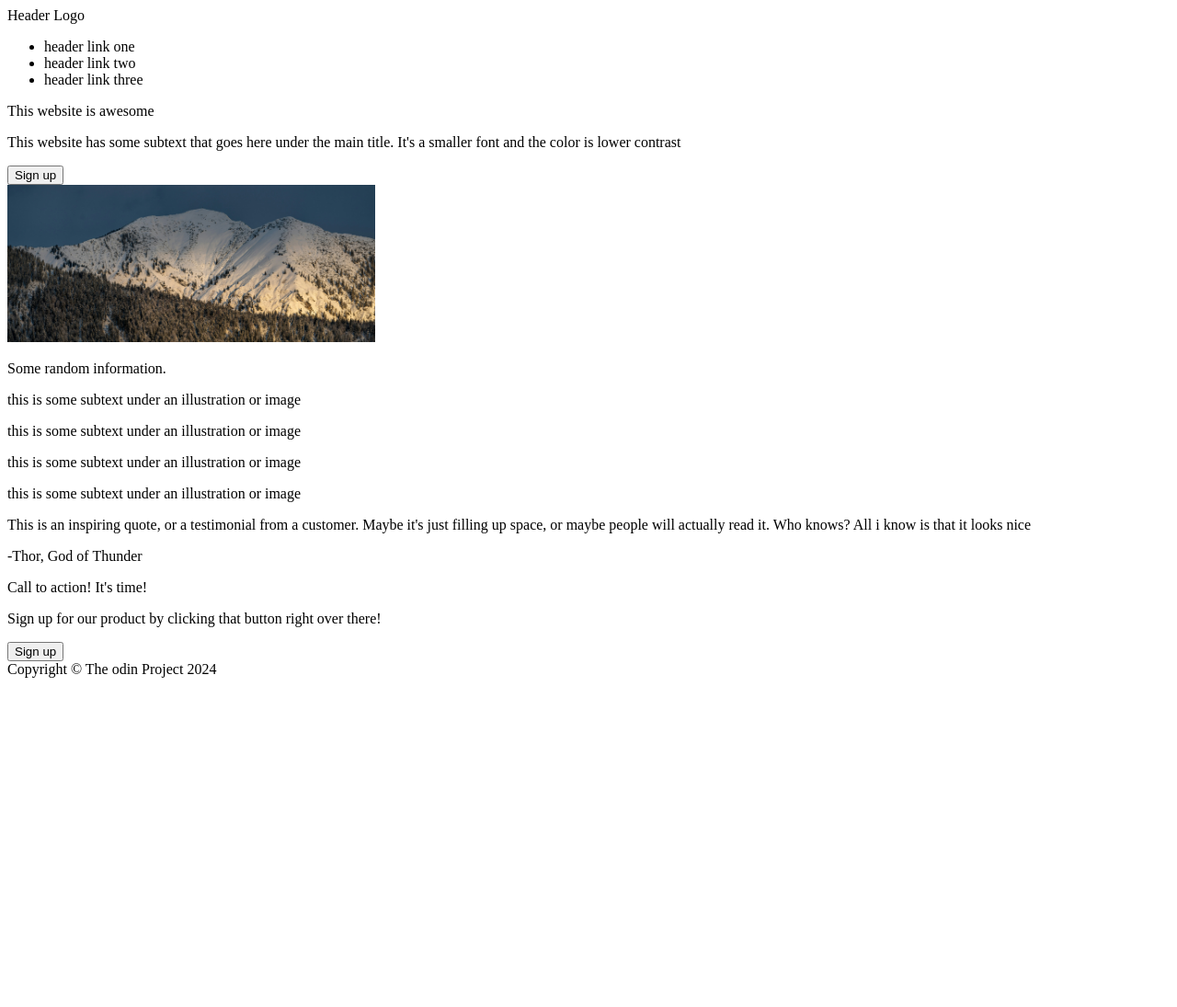
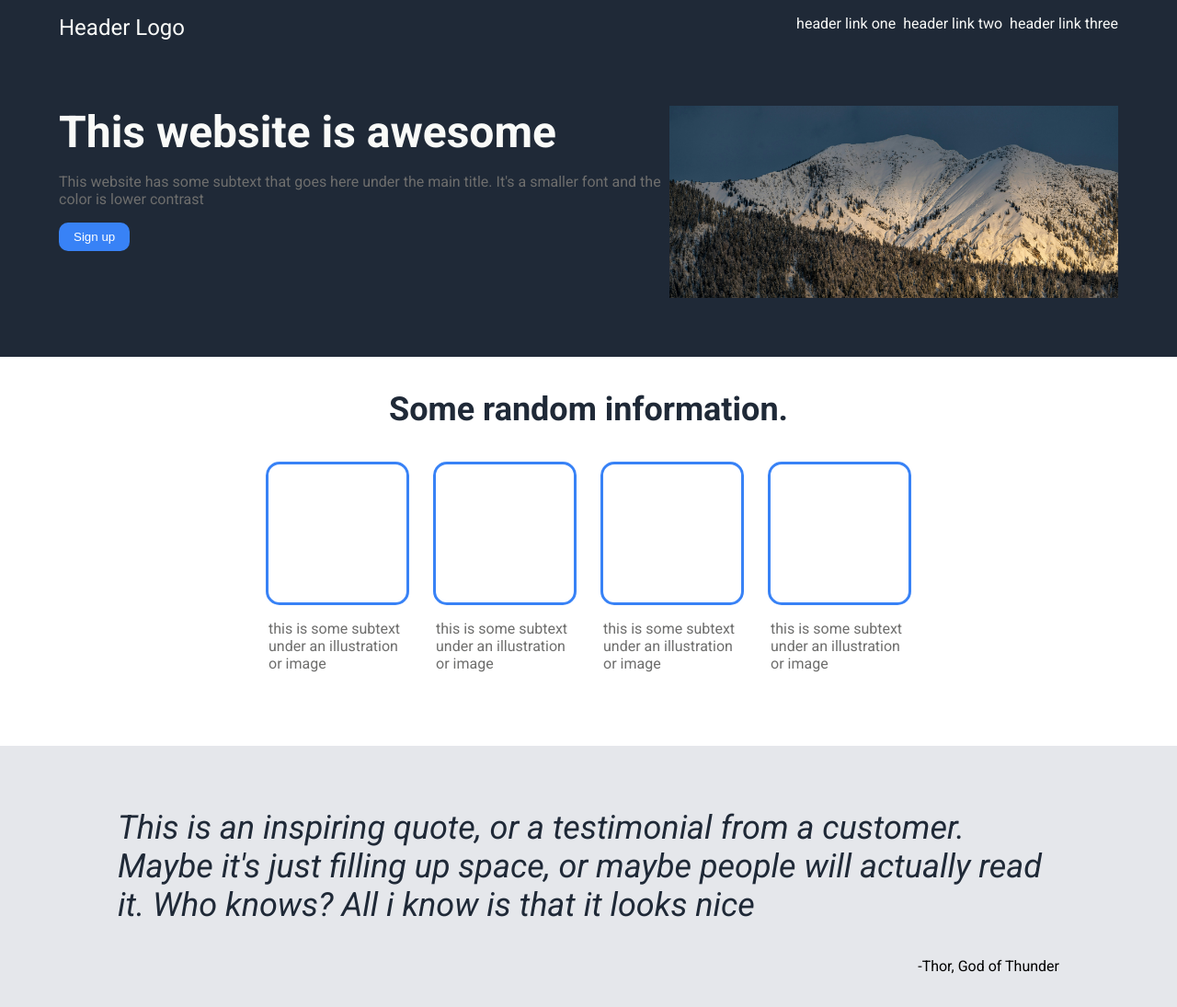
Before and after one commit to filipkk78/landing-page, a plain HTML site: page index.html in a window 1280 px wide. Shown: the top 1095 px of the page at 92% size. Before the commit the page ends 800 px from the top, so only its background shows below. Drawn offline with Linux system fonts and the light colour scheme.

Commit message:
Adjust and finish code

```diff
--- a/index.html
+++ b/index.html
@@ -18,45 +18,51 @@
 
     <div class="hero">
         <div class="hero-left">
-            <p>This website is awesome</p>
-            <p>This website has some subtext that goes here under the main title. It's a smaller font and the color is lower contrast</p>
+            <p class="heromaintext">This website is awesome</p>
+            <p class="herosubtext">This website has some subtext that goes here under the main title. It's a smaller font and the color is lower contrast</p>
             <button>Sign up</button>
         </div>
-        <img src="images/mountains.jpg" width="400px">
+        <img src="images/mountains.jpg">
     </div>
 
     <div class="information">
         <p class="info">Some random information.</p>
-            <div class="infoslab"></div>
-                <div class="infoblock"></div>
+            <div class="infoslab">
+                <div class="infoblock">
                     <div class="infobox"></div>
                     <p class="infosubtext">this is some subtext under an illustration or image</p>
                 </div>
-                <div class="infoblock"></div>
+                <div class="infoblock">
                     <div class="infobox"></div>
                     <p class="infosubtext">this is some subtext under an illustration or image</p>
                 </div>
-                <div class="infoblock"></div>
+                <div class="infoblock">
                     <div class="infobox"></div>
                     <p class="infosubtext">this is some subtext under an illustration or image</p>
                 </div>
-                <div class="infoblock"></div>
+                <div class="infoblock">
                     <div class="infobox"></div>
                     <p class="infosubtext">this is some subtext under an illustration or image</p>
                 </div>
             </div>
     </div>
     <div class="quote">
-        <p id="quote">This is an inspiring quote, or a testimonial from a customer. Maybe it's just filling up space, or maybe people will actually read it. Who knows? All i know is that it looks nice</p>
-        <span id="signature">-Thor, God of Thunder</span>
+        <div class="quotebox">
+            <p id="quote">This is an inspiring quote, or a testimonial from a customer. Maybe it's just filling up space, or maybe people will actually read it. Who knows? All i know is that it looks nice</p>
+            <span id="signature">-Thor, God of Thunder</span>
+        </div>
     </div>
-    <div class="calltoaction">
-        <div>
-            <p>Call to action! It's time!</p>
-            <p>Sign up for our product by clicking that button right over there!</p>
+    <div class="cta">
+        <div class="ctablue">
+                <div class="ctainfo">
+                    <p>Call to action! It's time!</p>
+                    <p>Sign up for our product by clicking that button right over there!</p>
+                </div>
+                <div class="signup">
+                    <button>Sign up</button>
+                </div>
         </div>
-        <button>Sign up</button>
     </div>
-    <div class="footer">Copyright © The odin Project 2024</div>
+    <div class="footer">Copyright © The Odin Project 2024</div>
 </body>
 </html>
--- a/style.css
+++ b/style.css
@@ -0,0 +1,147 @@
+@import url('https://fonts.googleapis.com/css2?family=Roboto:ital,wght@0,100;0,300;0,400;0,500;0,700;0,900;1,100;1,300;1,400;1,500;1,700;1,900&display=swap');
+body {
+    display: flex;
+    flex-direction: column;
+    margin: 0;
+    height: 100%;
+    font-family: 'Roboto';
+}
+.header {
+    background-color: #1F2937;
+    display: flex;
+    justify-content: space-between;
+    padding: 0 64px 0 64px;
+    color: #F9FAF8;
+}
+.logo {
+    margin-top: 16px;
+    font-size: 24px;
+}
+.hero {
+    background-color: #1F2937;
+    padding: 64px;
+    display: flex;
+    justify-content: space-between;
+    align-items: last baseline;
+}
+.information {
+    padding: 0 64px 64px 64px;
+    display: flex;
+    flex-direction: column;
+    justify-content: center;
+    align-items: center;
+}
+.infoslab {
+    display: flex;
+    justify-content: center;
+    align-items: center;
+    gap: 32px
+}
+.infobox {
+    height: 150px;
+    width: 150px;
+    border: 3px solid #3882F6;
+    border-radius: 15px;
+    flex-grow: 1;
+    flex-shrink: 0;
+
+}
+.infosubtext {
+    color: #6e6e6d;
+}
+.infoblock {
+    display: flex;
+    flex-direction: column;
+    justify-content: space-between;
+    align-items: center;
+    width: 150px;
+}
+.info {
+    font-size: 36px;
+    font-weight: bolder;
+    color: #1F2937;
+}
+.quote {
+    background-color: #E5E7EB;
+    padding: 0 64px 16px 64px;
+    height: 300px;
+    display: flex;
+    flex-direction: column;
+}
+.quotebox {
+    display: flex;
+    flex-direction: column;
+    padding: 32px 64px;
+}
+#quote {
+    font-size: 36px;
+    font-style: italic;
+    color: #1F2937;
+    flex: 1;
+}
+#signature {
+    align-self: flex-end;
+}
+.cta {
+    padding: 0 64px 0 64px;
+    margin: 32px
+}
+.ctablue{
+    color: #F9FAF8;
+    background-color: #3882F6;
+    margin: 16px;
+    display: flex;
+    padding: 16px 64px;
+    justify-content: space-between;
+}
+.footer {
+    background-color: #1F2937;
+    flex: 1;
+    display: flex;
+    justify-content: center;
+    align-items: center;
+    padding: 24px;
+    color: white;
+}
+ul {
+    list-style: none;
+    display: flex;
+    padding: 0;
+    margin-top: 16px;
+    gap: 8px;
+}
+.heromaintext {
+    font-size: 48px;
+    font-weight: bolder;
+    color: #F9FAF8;
+    margin: 0;
+}
+.herosubtext {
+    color: #6e6e6d;
+}
+button {
+    background-color: #3882F6;
+    border: none;
+    border-radius: 10px;
+    padding: 8px 16px;
+    color: white;
+}
+.ctablue button {
+    border: 2px solid white;;
+}
+.signup {
+    align-self: center;
+}
+img {
+    flex: 1 1 600px;
+    max-width: 600px;
+    min-width: 0;
+    align-self: center;
+}
+.hero-left {
+    display: flex;
+    flex-direction: column;
+    justify-content: center;
+    align-items: flex-start;
+    align-self: flex-start;
+}
```
